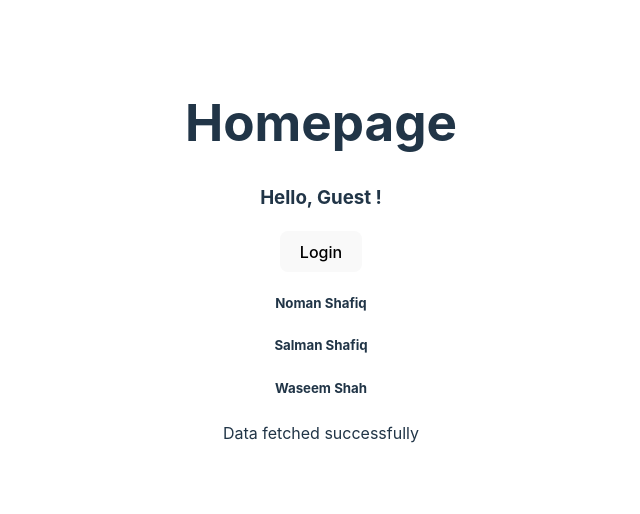
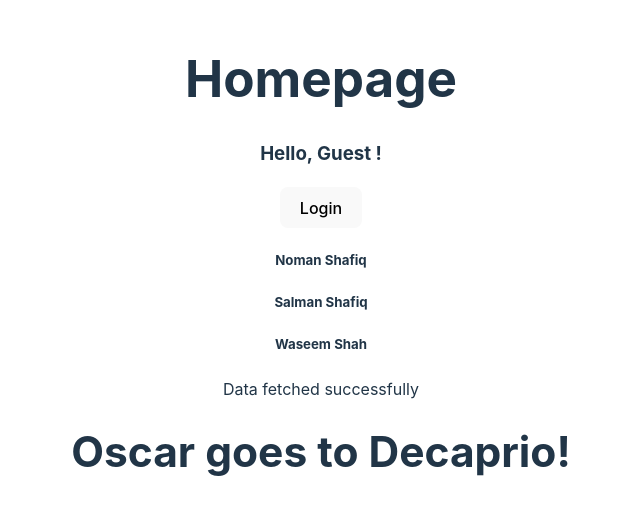
Before and after one commit to M-Usman-Shafique/Typescript, a React (Vite) app: page / in a window 1280 px wide. Shown: the part 140-654 px from the top of the page, without its empty margins (319-959 px from the left). Built offline with nearby package versions, Linux system fonts and the light colour scheme.

Commit message:
children component

```diff
--- a/src/App.tsx
+++ b/src/App.tsx
@@ -1,6 +1,7 @@
 import "./App.css";
 import Greet from "./components/Greet";
 import Heading from "./components/Heading";
+import Oscar from "./components/Oscar";
 import Status from "./components/Status";
 import Users from "./components/Users";
 
@@ -21,10 +22,13 @@ export default function App() {
   ];
   return (
     <>
-    <Heading>Homepage</Heading>
+      <Heading>Homepage</Heading>
       <Greet name="Usman" msgs={12} isLogin={false} />
       <Users users={usersList} />
       <Status status="success" />
+      <Oscar>
+        <Heading>Oscar goes to Decaprio!</Heading>
+      </Oscar>
     </>
   );
 }
--- /dev/null
+++ b/src/components/Oscar.tsx
@@ -0,0 +1,11 @@
+type oscarProps = {
+    children: React.ReactNode
+}
+export default function Oscar(props: oscarProps) {
+
+  return (
+    <>
+    <h5>{props.children}</h5>
+    </>
+  )
+}
```
